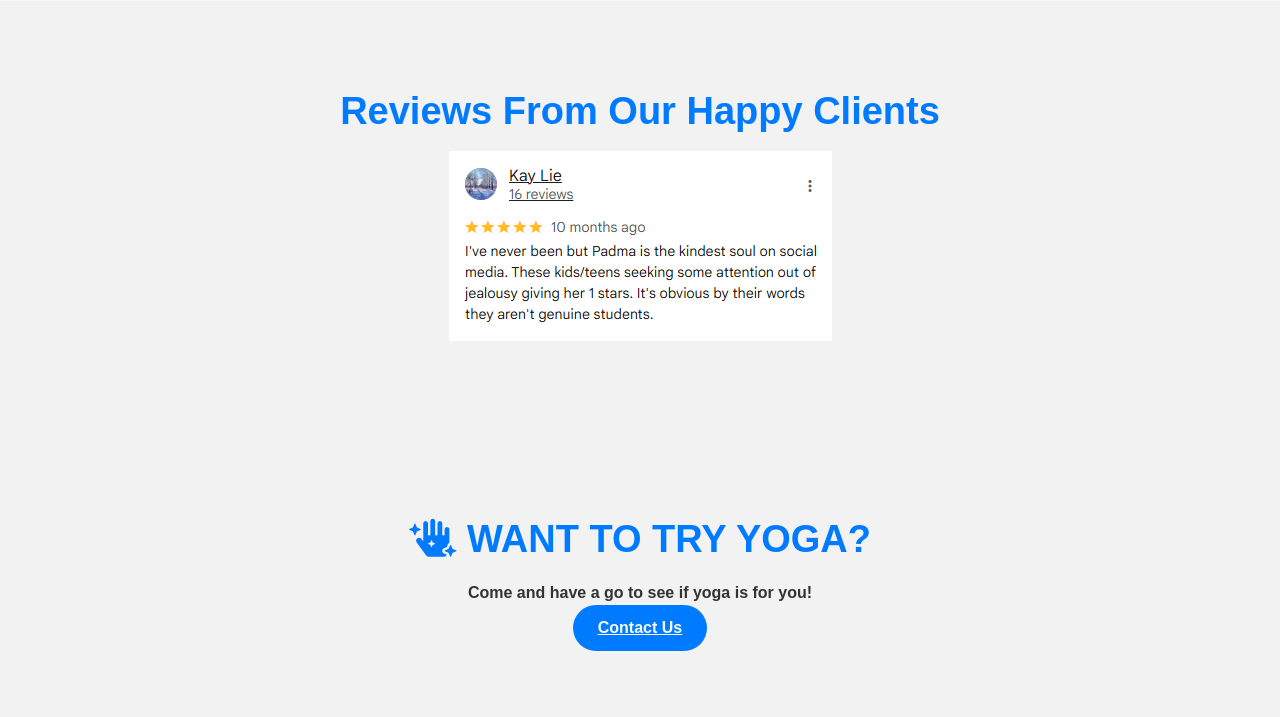
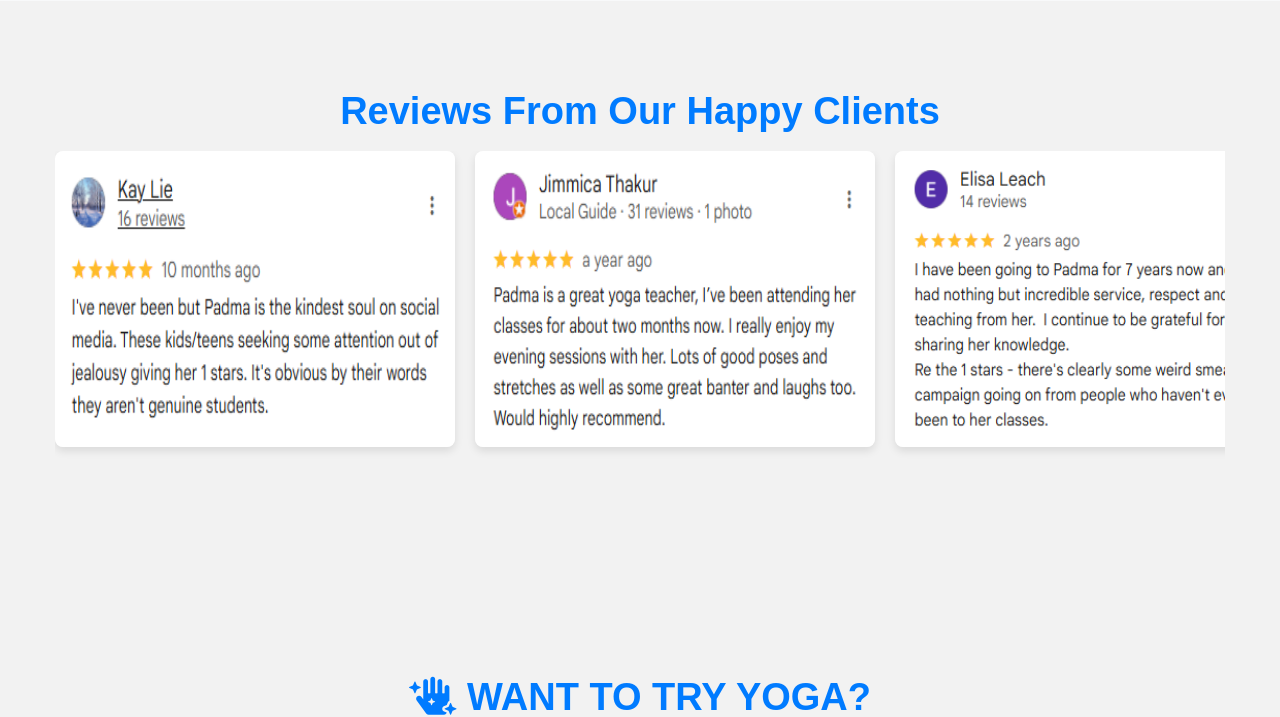
Before and after one commit to rmoharana038/rangiorayoga, a PHP site: page / in a window 1280 px wide. Shown: the part 1903-2620 px from the top of the page. Run offline with PHP 8.4, Linux system fonts and the light colour scheme.

Commit message:
feat: Homepage Reviews Slider Redesign

```diff
--- a/assets/css/style.css
+++ b/assets/css/style.css
@@ -309,6 +309,39 @@ h2 {
 --------------------------------------------------------------*/
 .testimonials-section {
     padding: 80px 0;
+}
+
+.reviews-carousel {
+    display: flex;
+    overflow-x: auto; /* Enable horizontal scrolling */
+    scroll-snap-type: x mandatory; /* Snap to images */
+    -webkit-overflow-scrolling: touch; /* Smooth scrolling on iOS */
+    gap: 20px; /* Space between images */
+    padding-bottom: 20px; /* Space for scrollbar */
+    margin-bottom: 40px; /* Space below the carousel */
+}
+
+.reviews-carousel img {
+    flex: 0 0 auto; /* Prevent images from shrinking */
+    width: 100%; /* Default width for images */
+    max-width: 400px; /* Max width for desktop */
+    height: auto; /* Maintain aspect ratio */
+    scroll-snap-align: start; /* Snap to the start of each image */
+    border-radius: 8px; /* Slightly rounded corners */
+    box-shadow: 0 4px 8px rgba(0, 0, 0, 0.1); /* Subtle shadow */
+}
+
+/* Responsive adjustments for reviews-carousel */
+@media (max-width: 768px) {
+    .reviews-carousel img {
+        max-width: 300px; /* Adjust max width for tablets */
+    }
+}
+
+@media (max-width: 576px) {
+    .reviews-carousel img {
+        max-width: 250px; /* Adjust max width for mobile */
+    }
 }
 
 .testimonial-grid {
--- a/index.html
+++ b/index.html
@@ -62,8 +62,32 @@
 <section class="testimonials-section">
     <div class="container">
         <h2>Reviews From Our Happy Clients</h2>
-        <div class="review-slider-container">
-            <img src="assets/images/review/review-1.png" alt="Client Review" id="review-image">
+        <div class="reviews-carousel">
+            <img src="assets/images/review/review-1.png" alt="Client Review">
+            <img src="assets/images/review/review-2.png" alt="Client Review">
+            <img src="assets/images/review/review-3.png" alt="Client Review">
+            <img src="assets/images/review/review-4.png" alt="Client Review">
+            <img src="assets/images/review/review-5.png" alt="Client Review">
+            <img src="assets/images/review/review-6.png" alt="Client Review">
+            <img src="assets/images/review/review-7.png" alt="Client Review">
+            <img src="assets/images/review/review-8.png" alt="Client Review">
+            <img src="assets/images/review/review-9.png" alt="Client Review">
+            <img src="assets/images/review/review-10.png" alt="Client Review">
+            <img src="assets/images/review/review-11.png" alt="Client Review">
+            <img src="assets/images/review/review-12.png" alt="Client Review">
+            <img src="assets/images/review/review-13.png" alt="Client Review">
+            <img src="assets/images/review/review-14.png" alt="Client Review">
+            <img src="assets/images/review/review-15.png" alt="Client Review">
+            <img src="assets/images/review/review-16.png" alt="Client Review">
+            <img src="assets/images/review/review-17.png" alt="Client Review">
+            <img src="assets/images/review/review-18.png" alt="Client Review">
+            <img src="assets/images/review/review-19.png" alt="Client Review">
+            <img src="assets/images/review/review-20.png" alt="Client Review">
+            <img src="assets/images/review/review-21.png" alt="Client Review">
+            <img src="assets/images/review/review-22.png" alt="Client Review">
+            <img src="assets/images/review/review-23.png" alt="Client Review">
+            <img src="assets/images/review/review-24.png" alt="Client Review">
+            <img src="assets/images/review/review-25.png" alt="Client Review">
         </div>
         <div class="testimonial-grid">
 
```
Also changed, not shown: assets/js/main.js (+1 -43 lines).
